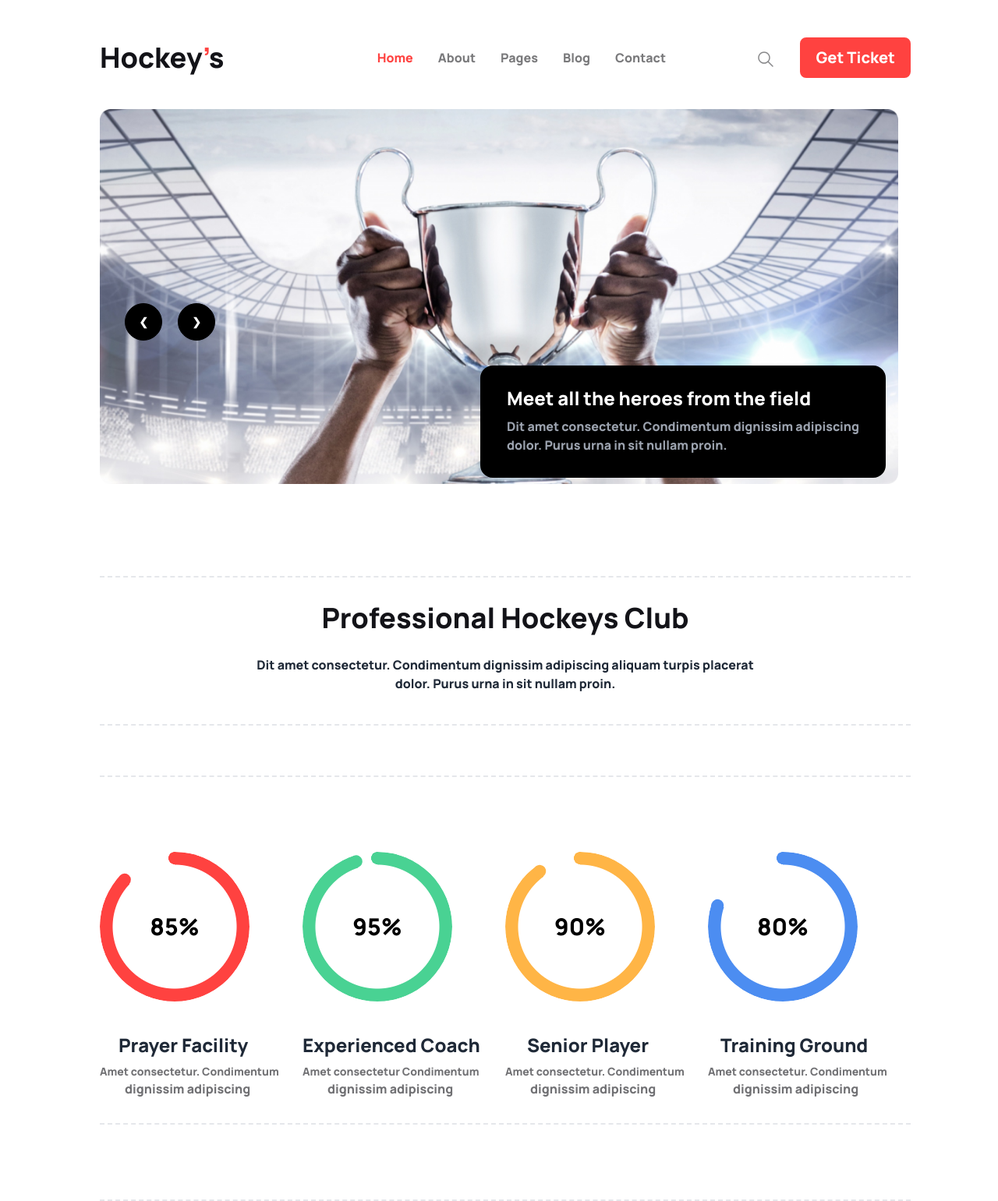
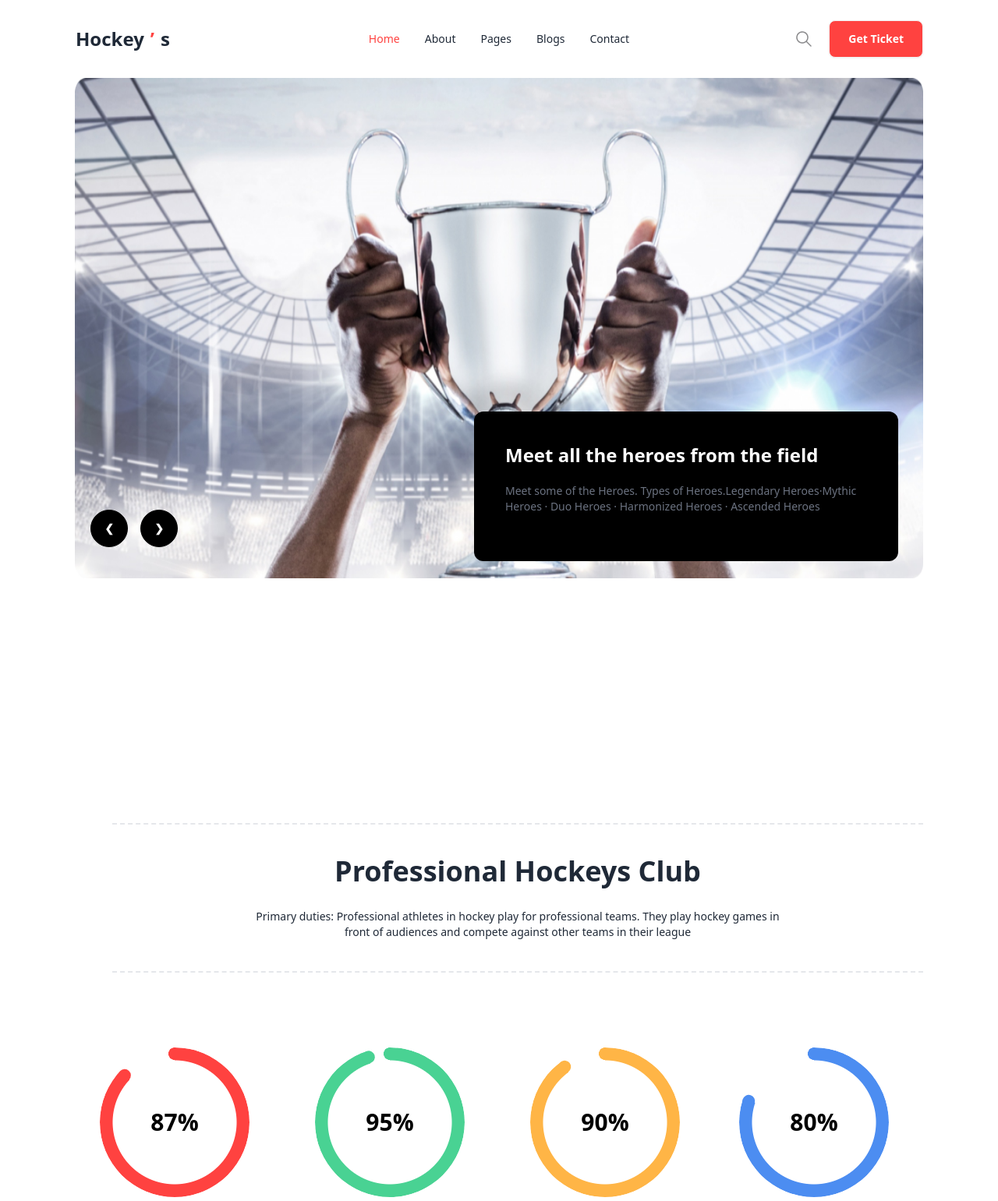
Before and after one commit to CODING019/hockey-website, a plain HTML site: page index.html in a window 1280 px wide. Shown: the top 1541 px of the page at 78% size. Drawn offline with nearby package versions, Linux system fonts and the light colour scheme.

Commit message:
:header-responsive-done git commit -m:header-responsive-done

```diff
--- a/index.html
+++ b/index.html
@@ -24,117 +24,120 @@
 </head>
 <!-- Header-Section-Start -->
 
-<body class="font-manrope">
-    <header class="">
-        <nav class="flex justify-between list-none items-center pt-12 pb-10">
-            <div>
-                <h3 class="text-[#131318] text-4xl font w-1/2 mx-32  ">Hockey<span class="text-[#FF4240]">’</span>s</h3>
+<body>
+    <header>
+        <div class="navbar bg-base-100 p-0 py-6 ">
+            <div class="navbar-start">
+                <div class="dropdown">
+                    <div tabindex="0" role="button" class="btn btn-ghost lg:hidden">
+                        <svg xmlns="http://www.w3.org/2000/svg" class="h-5 w-5" fill="none" viewBox="0 0 24 24"
+                            stroke="currentColor">
+                            <path stroke-linecap="round" stroke-linejoin="round" stroke-width="2"
+                                d="M4 6h16M4 12h8m-8 6h16" />
+                        </svg>
                     </div>
-            <ul class="lg:flex gap-8 text-[#7a7a7c] pr-12">
-                <li class="text-[#FF4240]"><a href="">Home</a></li>
-                <li><a href="">About</a></li>
-                <li><a href="">Pages</a></li>
-                <li><a href="">Blog</a></li>
-                <li><a href="">Contact</a></li>
+                    <ul tabindex="0"
+                        class="menu menu-sm dropdown-content mt-3 z-[1] p-2 shadow bg-base-100 rounded-box lg:w-20 ">
+                        <li class="text-[#FF4240]"><a>Home</a></li>
+                        <li><a>About</a></li>
+                        <li><a>Pages</a></li>
+                        <li><a>Blogs</a></li>
+                        <li><a>Contact</a></li>
                     </ul>
-            <div class="flex gap-8">
-                <svg class="mt-4" xmlns="http://www.w3.org/2000/svg" width="24" height="24" viewBox="0 0 24 24"
-                    fill="none">
-                    <g clip-path="url(#clip0_5_6)">
-                        <path
-                            d="M3 10C3 10.9193 3.18106 11.8295 3.53284 12.6788C3.88463 13.5281 4.40024 14.2997 5.05025 14.9497C5.70026 15.5998 6.47194 16.1154 7.32122 16.4672C8.1705 16.8189 9.08075 17 10 17C10.9193 17 11.8295 16.8189 12.6788 16.4672C13.5281 16.1154 14.2997 15.5998 14.9497 14.9497C15.5998 14.2997 16.1154 13.5281 16.4672 12.6788C16.8189 11.8295 17 10.9193 17 10C17 9.08075 16.8189 8.1705 16.4672 7.32122C16.1154 6.47194 15.5998 5.70026 14.9497 5.05025C14.2997 4.40024 13.5281 3.88463 12.6788 3.53284C11.8295 3.18106 10.9193 3 10 3C9.08075 3 8.1705 3.18106 7.32122 3.53284C6.47194 3.88463 5.70026 4.40024 5.05025 5.05025C4.40024 5.70026 3.88463 6.47194 3.53284 7.32122C3.18106 8.1705 3 9.08075 3 10Z"
-                            stroke="#89898B" stroke-width="1.5" stroke-linecap="round" stroke-linejoin="round" />
-                        <path d="M21 21L15 15" stroke="#89898B" stroke-width="1.5" stroke-linecap="round"
-                            stroke-linejoin="round" />
-                    </g>
-                    <defs>
-                        <clipPath id="clip0_5_6">
-                            <rect width="24" height="24" fill="white" />
-                        </clipPath>
-                    </defs>
-                </svg>
-                <button
-                    class="bg-[#FF4240] border-8 border-[#FF4240] font-bold rounded-lg px-3 py-1 text-xl text-white mr-28">
-                    Get
-                    Ticket</button>
                 </div>
-
-        </nav>
-        <!--Image-Section -->
+                <a class="btn btn-ghost text-2xl font-bold lg:ml-20 ">Hockey<span class="text-[#FF4240]">’</span>s</a>
+            </div>
+            <div class="navbar-center hidden lg:flex">
+                <ul class="menu menu-horizontal lg:px-1 ml-24">
+                    <li class="text-[#FF4240]"><a>Home</a></li>
+                    <li><a>About</a></li>
+                    <li><a>Pages</a></li>
+                    <li><a>Blogs</a></li>
+                    <li><a>Contact</a></li>
+                </ul>
+            </div>
+            <div class="navbar-end lg:mr-24 lg:gap-5">
+                <img  src=" images/Images/Frame (18).png" alt="">
+                <a class="btn bg-[#FF4240] text-white lg:px-6 py-3">Get Ticket</a>
+            </div>
+        </div>
+    </header>
+    <div class="lg:mx-auto lg:px-24 ml-8 ">
         <div class="carousel w-full">
-            <div id="lgslide1" class="carousel-item relative w-full">
-                <img src="images/Images/1.png" class="max-w-screen-lg mx-32 " />
-                <div class="absolute flex justify-between transform -translate-y-1/2 left-40 right-30 top-3/4 gap-5">
+            <div id="slide1" class="carousel-item relative w-full">
+                <img src="images/Images/1.png" class="w-full" />
+                <div class="absolute flex lg:justify-start justify-center  transform -translate-y-1/2 left-5 right-5 lg:top-[90%] top-[130px] lg:gap-4 gap-4">
+                    <a href="#slide4" class="btn btn-circle bg-black text-white border-black">❮</a>
+                    <a href="#slide2" class="btn btn-circle bg-black text-white border-black">❯</a>
+                </div>
+            </div>
+            <div id="slide2" class="carousel-item relative w-full">
+                <img src="images/Images/3.png" class="w-full" />
+                <div class="absolute flex lg:justify-start justify-center transform -translate-y-1/2 left-5 right-5 lg:top-[90%] top-[130px] lg:gap-4 gap-4">
                     <a href="#slide1" class="btn btn-circle bg-black text-white border-black">❮</a>
-                    <a href="#slide2" class="btn btn-circle bg-black text-white border-black">❯</a>
-                    <div class="border-2 border-black bg-black text-white h-36 rounded-2xl px-8 py-6 ml-80 mt-20">
-                        <h3 class="text-2xl pb-2">Meet all the heroes from the field</h3>
-                        <p class="text-gray-400 ">Dit amet consectetur. Condimentum dignissim adipiscing <br>dolor.
-                            Purus urna in sit nullam proin.</p>
+                    <a href="#slide3" class="btn btn-circle bg-black text-white border-black">❯</a>
                 </div>
             </div>
         </div>
-            <div id="slide2" class="carousel-item relative w-full">
-                <img src="images/Images/4.png" class="max-w-screen-lg mx-32" />
-                <div class="absolute flex justify-between transform -translate-y-1/2 left-40 right-30 top-64 gap-5 ">
-                    <a href="#slide2" class="btn btn-circle  bg-black text-white border-black">❮</a>
-                    <a href="#slide1" class="btn btn-circle  bg-black text-white border-black">❯</a>
-                </div>
+        <div
+            class="lg:h-48 lg:w-[50%] mx-auto bg-black lg:-translate-y-60 lg:translate-x-60 rounded-xl px-3 py-3 mb-8 mt-5 lg:p-10 ">
+            <h3 class="text-white lg:text-2xl text-sm font-extrabold  mb-5">Meet all the heroes from the field</h3>
+            <p class="text-gray-500 text-sm ">Meet some of the Heroes. Types of Heroes.Legendary Heroes·Mythic Heroes · Duo Heroes · Harmonized Heroes · Ascended Heroes</p>
         </div>
     </div>
     </header>
-    <main class="pt-28">
-        <div class="border-dashed border-y-2 border-black-500 mr-28 ml-32">
-            <h3 class="flex justify-center text-4xl text-[#131318] pb-7 pt-8  ">Professional Hockeys Club</h3>
-            <p class="flex justify-center">Dit amet consectetur. Condimentum dignissim adipiscing aliquam turpis
-                placerat <br>
-            <div class="flex justify-center pb-10"> dolor. Purus urna in sit nullam proin.</div>
-            </p>
+    <main>
+        <!-- progress-Bar-Section -->
+        <div class="border-dashed border-y-2  border-black-500  lg:mr-24 lg:ml-36 lg:mt-24">
+            <div class="lg:text-center w-8/12 my-4 mx-auto">
+                <h2 class="lg:text-4xl text-xl  pb-7 font-bold pt-6  ">Professional Hockeys Club</h2>
+                <p class="lg:text-sm pb-6 ">Primary duties: Professional athletes in hockey play for professional teams. They play hockey games in front of audiences and compete against other teams in their league </p>
+
             </div>
-        <!-- progress-Bar-Section -->
+        </div>
 
-        <section class="flex mt-16 border-dashed border-y-2 border-black-500 mr-28 ml-32 ">
+        <section class="lg:flex lg:ml-32 lg:mr-24 ml-16">
             <!-- bar-1 -->
             <div class="flex-1 items-start mt-14">
                 <div class="">
                     <div class="radial-progress text-[#FF4240] my-10 text-3xl"
                         style="--value:87; --size:12rem; --thickness: 1rem;" role="progressbar "><span
-                            class="text-black">85%</span>
+                            class="text-black font-extrabold">87%</span>
                     </div>
-                    <h3 class="text-2xl mx-6">Prayer Facility</h3>
-                    <p class="text-sm pt-2 text-[#13131899]">Amet consectetur. Condimentum
-                    <div class=" text-[#13131899] flex mx-8 "> dignissim adipiscing</div>
+                    <h3 class="text-2xl mx-6 font-bold  ">Prayer Facility</h3>
+                    <p class="text-sm pt-2 text-[#13131899] mt-4">Every Muslim is expected to pray
+                    <div class=" text-[#09090999] lg:flex lg:mx-10 mx-10 "> five times a day </div>
                     </p>
 
                 </div>
                 <!-- Bar-1-End -->
                 <!-- Bar-2 -->
             </div>
-            <div class="flex-1 items-start mt-14">
+            <div class="flex-1 items-start mt-14 lg:mx-10">
                 <div class="">
                     <div class="radial-progress text-[#49D293] my-10 text-3xl"
                         style="--value:95; --size:12rem; --thickness: 1rem;" role="progressbar "> <span
-                            class="text-black">95%</span>
+                            class="text-black  font-extrabold">95%</span>
                     </div>
                 </div>
-                <h3 class="text-2xl">Experienced Coach</h3>
-                <p class="text-sm pt-2 text-[#13131899]">Amet consectetur Condimentum
-                <div class=" text-[#13131899] flex mx-8 "> dignissim adipiscing</div>
+                <h3 class="text-2xl font-bold">Experienced Coach</h3>
+                <p class="text-sm pt-2 text-[#13131899] mt-4">Learn Customer Experience because
+                <div class=" text-[#13131899] flex mx-12 ">or improve your</div>
                 </p>
 
             </div>
             <!-- Bar-2-End -->
 
             <!-- Bar-3 -->
-            <div class="flex-1 items-start mt-14">
+            <div class="flex-1 items-start mt-14 ">
                 <div class="">
                     <div class="radial-progress text-[#FFB546] my-10 text-3xl"
                         style="--value:90; --size:12rem; --thickness: 1rem;" role="progressbar "> <span
-                            class="text-black">90%</span>
+                            class="text-black  font-extrabold">90%</span>
                     </div>
-                    <h3 class="text-2xl  mx-7">Senior Player</h3>
-                    <p class="text-sm pt-2 text-[#13131899]">Amet consectetur. Condimentum
-                    <div class=" text-[#13131899] flex mx-8  "> dignissim adipiscing</div>
+                    <h3 class="text-2xl  mx-7 font-bold">Senior Player</h3>
+                    <p class="text-sm pt-2 text-[#13131899] mt-4">A Senior Player means a player
+                    <div class=" text-[#13131899]   flex mx-12  "> who lead team </div>
                     </p>
 
                 </div>
@@ -142,16 +145,16 @@
 
                 <!-- Bar-4 -->
             </div>
-            <div class="flex-1 items-start mt-14">
+            <div class="flex-1 items-start mt-14 lg:ml-8 ">
                 <div>
                     <div class="radial-progress text-[#4C8DF1] my-10 text-3xl"
                         style=" --value:80; --size:12rem; --thickness: 1rem;" role="progressbar "> <span
-                            class="text-black">80%</span>
+                            class="text-black  font-extrabold">80%</span>
                     </div>
                 </div>
-                <h3 class="text-2xl mx-4">Training Ground</h3>
-                <p class="text-sm pt-2 text-[#13131899]">Amet consectetur. Condimentum
-                <div class=" text-[#13131899] flex mx-8 pb-8  "> dignissim adipiscing</div>
+                <h3 class="text-2xl  font-bold">Training Ground</h3>
+                <p class="text-sm pt-2 text-[#13131899] mt-4 mx-2">Port an area where people
+                <div class=" text-[#13131899] flex mx-8   ">prepare for play</div>
                 </p>
             </div>
         </section>
@@ -160,12 +163,12 @@
         <!-- progress-Bar-Section-End -->
 
         <!-- Img-Section-Start -->
-        <section class="border-dashed border-y-2 border-black-500 mr-28 ml-32 mt-24">
+        <section class="border-dashed border-y-2 border-black-500 lg:mr-28 lg:ml-32 lg:mt-24">
 
             <div class="w-11/12 mx-9 my-5">
                 <div class="text-center w-8/12 my-4 mx-auto">
-                    <h2 class="text-4xl pb-6 text-black pt-6">Program Sections</h2>
-                    <p class="text-base">Dit amet consectetur. Condimentum dignissim adipiscing aliquam turpis placerat
+                    <h2 class="lg:text-4xl text-2xl pb-6 text-black pt-6">Program Sections</h2>
+                    <p class="text-sm">Dit amet consectetur. Condimentum dignissim adipiscing aliquam turpis placerat
                         dolor. Purus urna in sit nullam proin. </p>
                 </div>
             </div>
@@ -435,7 +438,8 @@
             <!-- Contect-Section-Start -->
             <div class="text-center w-8/12 my-4 mx-auto border-dashed border-y-2 pb-5">
                 <h2 class="text-4xl pb-6 text-black pt-6">Get In Touch</h2>
-                <p class="text-base">Dit amet consectetur. Condimentum dignissim adipiscing aliquam turpisplacerat dolor <br>. Purus urna in sit nullam proin.</p>
+                <p class="text-base">Dit amet consectetur. Condimentum dignissim adipiscing aliquam turpisplacerat dolor
+                    <br>. Purus urna in sit nullam proin.</p>
             </div>
             <!-- Media-Link-Section-Start -->
             <section class="border-2 rounded-xl bg-[#13131808] mx-32">
@@ -452,7 +456,8 @@
                 <section class="flex justify-evenly bg-[#131318] h-80 mt-24 py-12">
                     <div>
                         <h3 class="text-white text-2xl">Get In Touch</h3>
-                <p class="text-[#FFFFFF99] text-sm mt-8 mb-3">Dit amet consectetur. Condimentum <br> adipiscing aliquam turpis placerat . <br>  Purus urna in sit nullam proin. </p>
+                        <p class="text-[#FFFFFF99] text-sm mt-8 mb-3">Dit amet consectetur. Condimentum <br> adipiscing
+                            aliquam turpis placerat . <br> Purus urna in sit nullam proin. </p>
                         <div class="flex gap-4">
                             <img src="images/Images/Frame (16).png" alt="">
                             <p class="text-[#FFFFFF99] text-sm ">hockeys@support.com</p>
```
Also changed, not shown: images/Images/Frame (18).png (added). Lines whose indentation alone changed are shown as unchanged.
